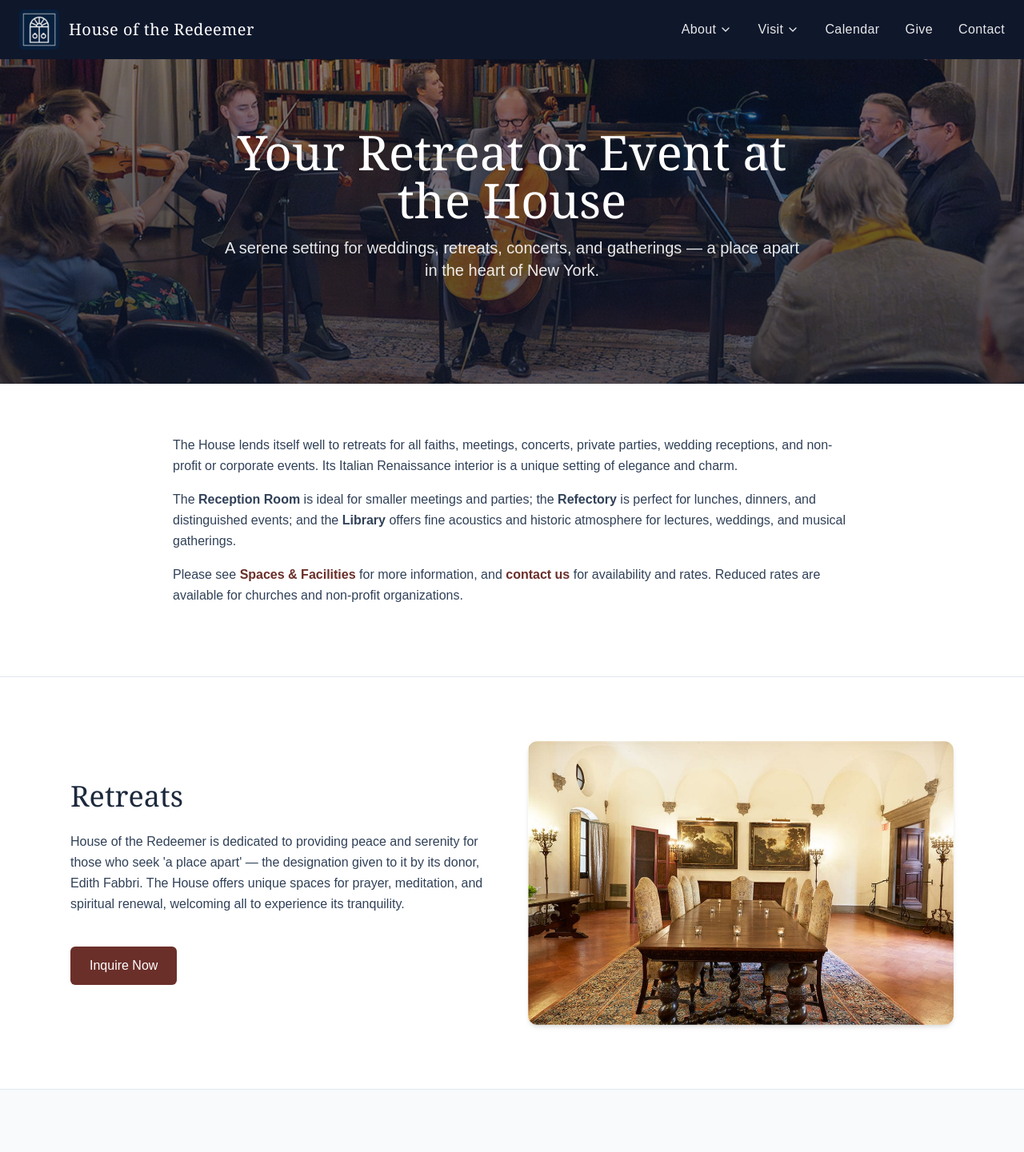
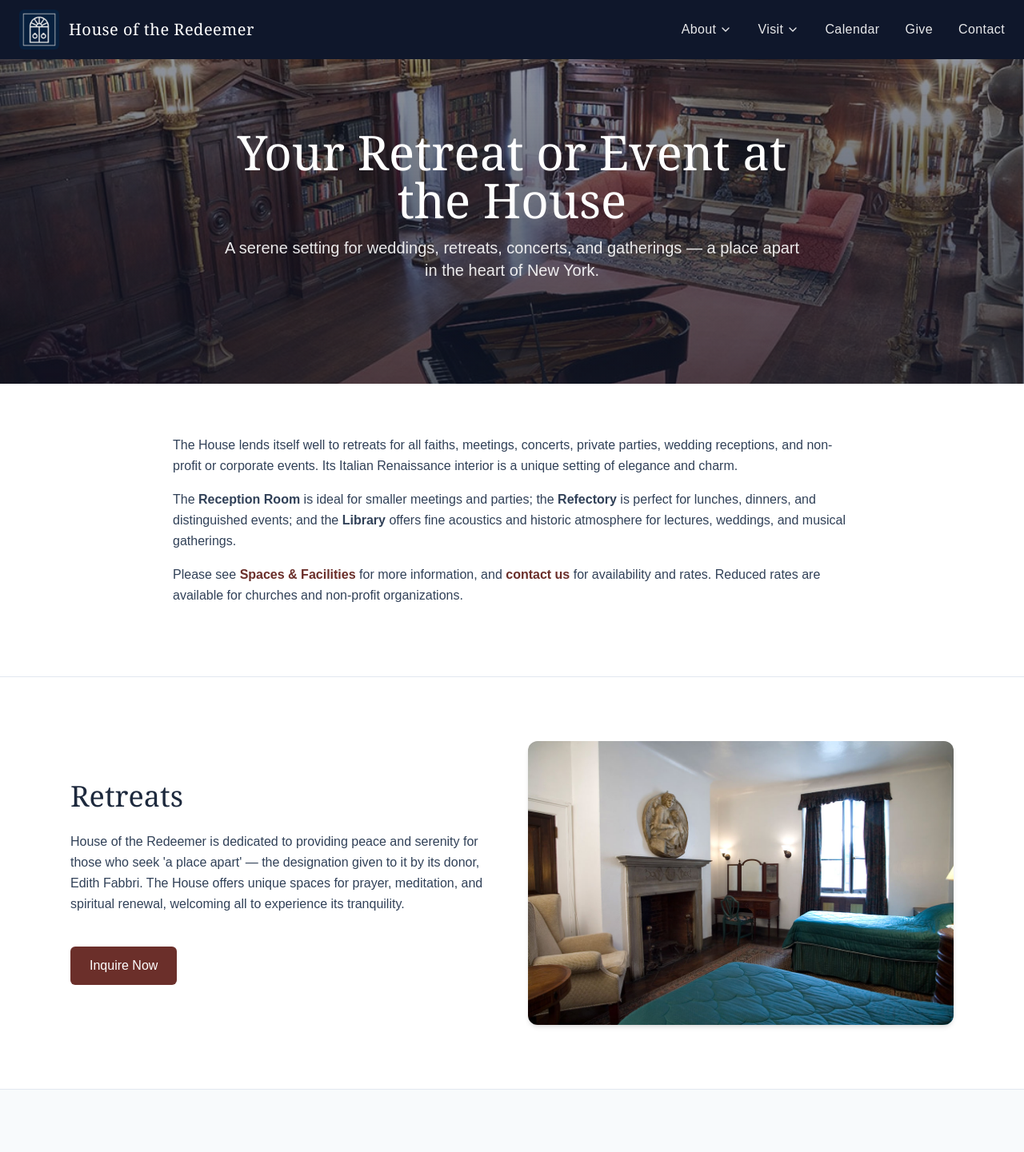
Before and after one commit to paulpaulx1/hotr-demo, a Next.js app: page /hosting-events in a window 1280 px wide. Shown: the top 1441 px of the page at 80% size. Built offline with nearby package versions, Linux system fonts and the light colour scheme.

Commit message:
photo and footer update

```diff
--- a/src/app/components/footer/Footer.js
+++ b/src/app/components/footer/Footer.js
@@ -70,7 +70,7 @@
             <ul className="space-y-3">
               <li>
                 <Link
-                  href="/about"
+                  href="/about/history"
                   className="text-white/70 hover:text-white transition-colors"
                 >
                   About
--- a/src/app/hosting-events/page.js
+++ b/src/app/hosting-events/page.js
@@ -13,7 +13,7 @@
       <section className="relative min-h-[60vh] flex items-center justify-center overflow-hidden bg-slate-900 text-white">
         <div
           className="absolute inset-0 bg-cover bg-center opacity-0 animate-[fadeInBg_1.2s_ease-out_forwards]"
-          style={{ backgroundImage: "url('/fabri-concerts.jpg')" }}
+          style={{ backgroundImage: "url('/hosting-events.jpg')" }}
         />
         <div className="absolute inset-0 bg-gradient-to-b from-slate-900/40 via-slate-900/60 to-slate-900/70" />
         <div className="relative z-10 max-w-3xl px-6 text-center opacity-0 translate-y-4 animate-[fadeInUp_1.8s_ease-out_forwards]">
@@ -58,7 +58,7 @@
         id="retreats"
         title="Retreats"
         text="House of the Redeemer is dedicated to providing peace and serenity for those who seek 'a place apart' — the designation given to it by its donor, Edith Fabbri. The House offers unique spaces for prayer, meditation, and spiritual renewal, welcoming all to experience its tranquility."
-        image="/images/dining3.jpg"
+        image="/images/visiting-room.jpg"
         reverse={false}
       />
       <Section
```
Also changed, not shown: public/hosting-events.jpg (added), public/images/visiting-room.jpg (added).
